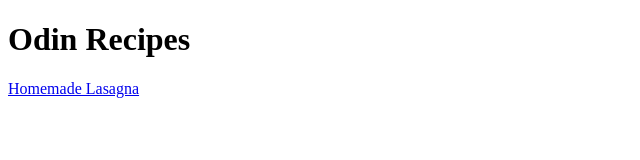
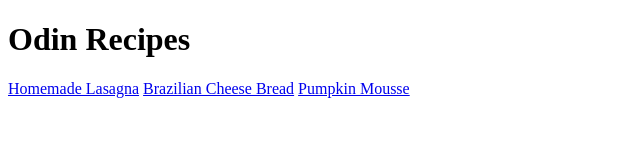
Before and after one commit to ricramcezar/odin-recipes, a plain HTML site: page index.html in a window 1280 px wide. Shown: the whole page, without its empty margins (0-640 px from the left). Drawn offline with Linux system fonts and the light colour scheme.

Commit message:
Correct links in index

```diff
--- a/index.html
+++ b/index.html
@@ -8,5 +8,7 @@
 <body>
     <h1>Odin Recipes</h1>
     <a href="./recipes/lasagna.html">Homemade Lasagna</a>
+    <a href="./recipes/cheesebread.html">Brazilian Cheese Bread</a>
+    <a href="./recipes/pumpkinmousse.html">Pumpkin Mousse</a>
 </body>
 </html>
```
